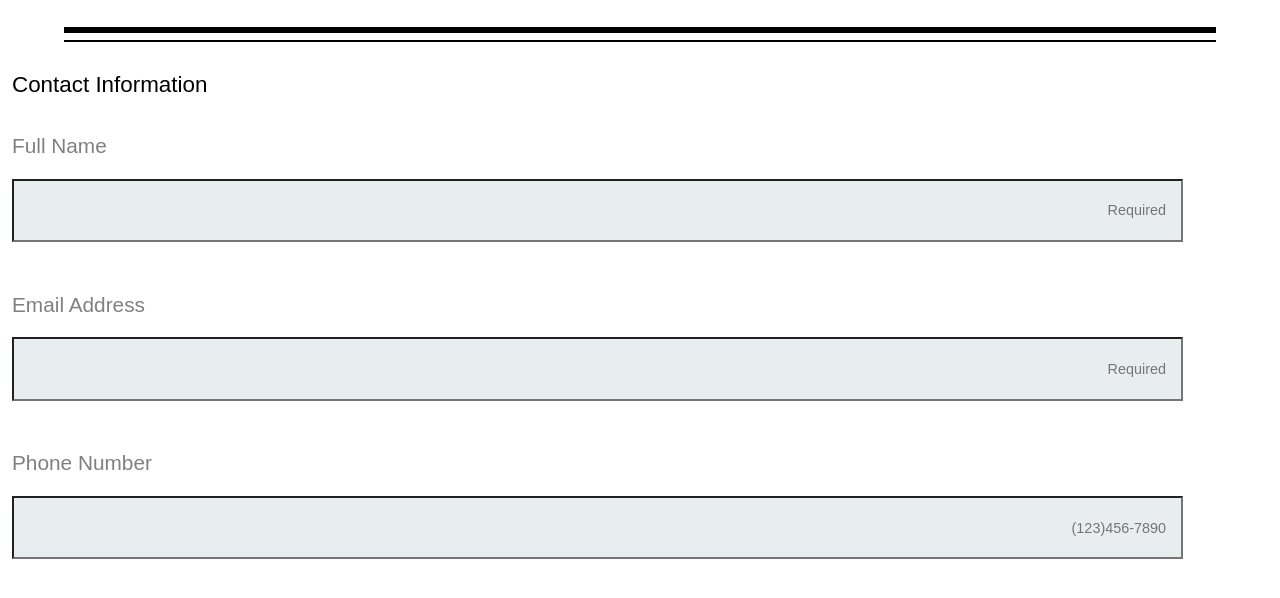
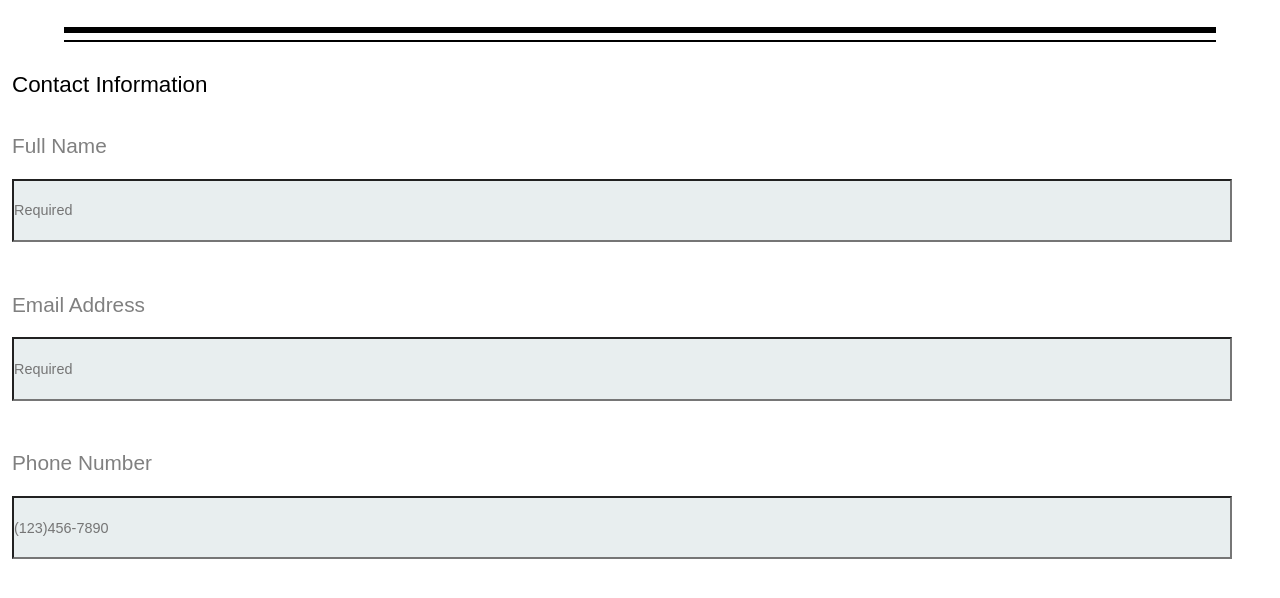
Before and after one commit to Seanih/Online-Registration-Form, a plain HTML site: page index.html in a window 1280 px wide. Shown: the part 202-800 px from the top of the page. Drawn offline with Linux system fonts and the light colour scheme; a web font is replaced by a local one.

Commit message:
removed padding from inputs

```diff
--- a/css/main.css
+++ b/css/main.css
@@ -39,7 +39,7 @@ header p {
 form {
     display: flex;
     flex-direction: column;
-    width: 90%;
+    width: 95%;
 }
 
 label {
@@ -66,8 +66,6 @@ input[type="tel"] {
     font-weight: lighter;
     font-size: .9em;
     padding: 8px 0;
-    text-align: right;
-    padding-right: 15px;
 }
 
 fieldset {
```
